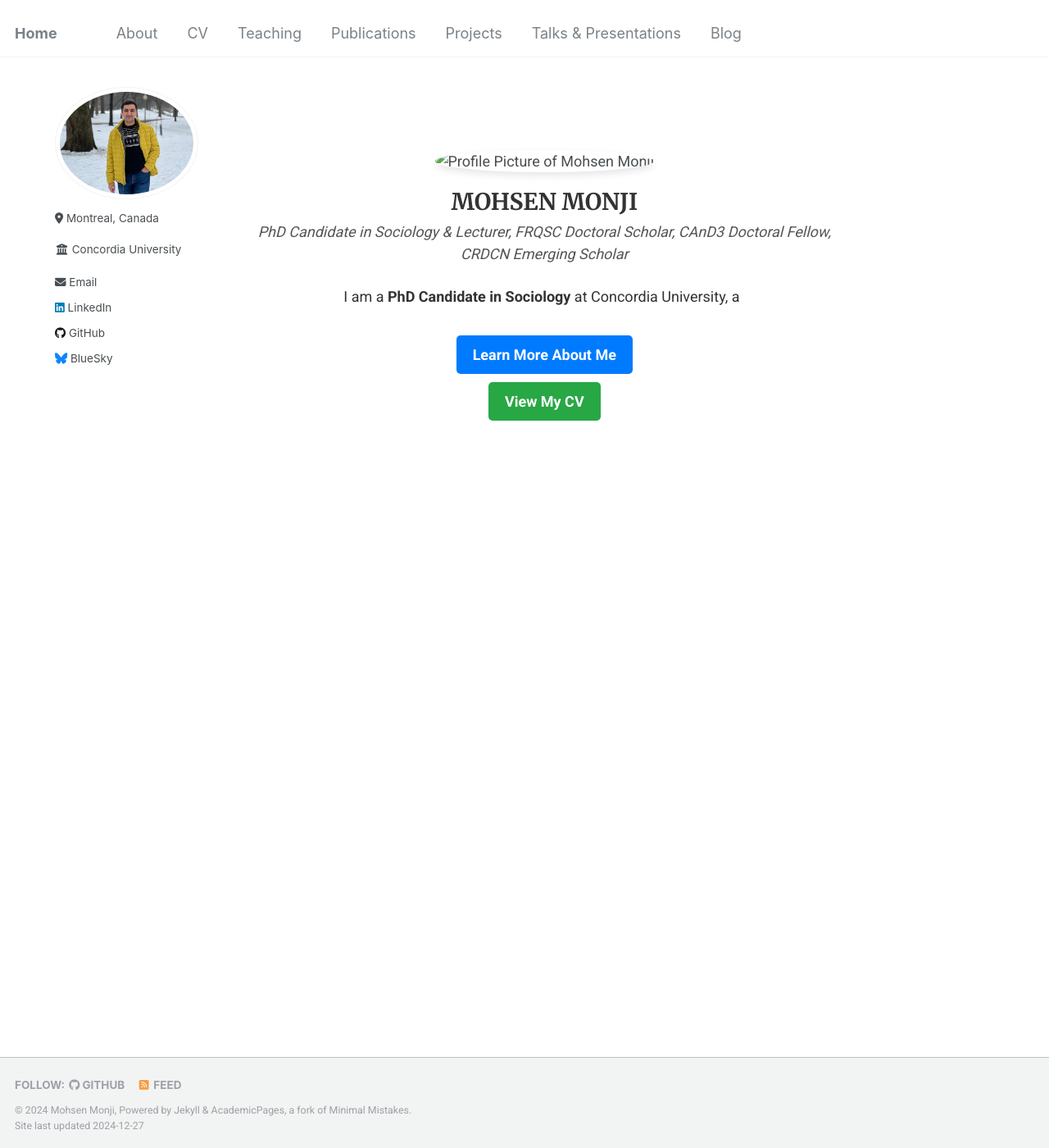
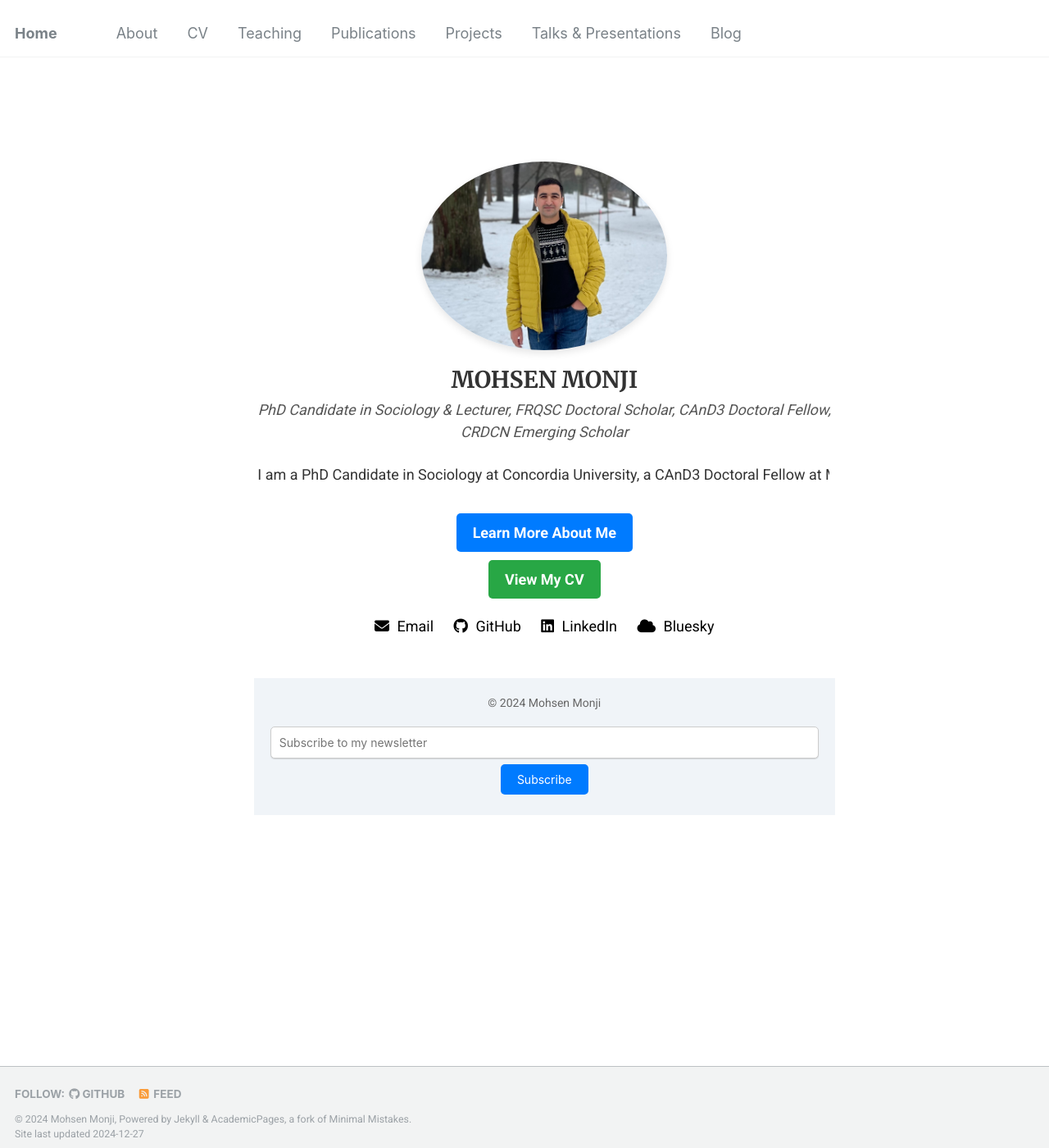
Before and after one commit to Mohsnmonji/mohsnmonji.github.io, a Jekyll site: the page built from _pages/front.md, in a window 1280 px wide and 1400 px high. Shown: the whole window at 82% size. Built offline with Jekyll 4.4.1, drawn with Linux system fonts in a browser that asks for light colours; our own code applies the rules of GitHub Pages for plain Markdown files.

Commit message:
Update front.md

```diff
--- a/_pages/front.md
+++ b/_pages/front.md
@@ -1,18 +1,25 @@
+---
+permalink: /
+title: ""
+seo_title: "Home"
+description: "Sociologist and Population Mental Health Researcher"
+author_profile: false
+hide_avatar: true
+---
+
 <style>
-  /* Container for the animated text */
-  .animated-text-container {
+  /* Style for the word-by-word animation */
+  .animated-text {
     display: inline-block;
-    text-align: center;
     overflow: hidden;
     white-space: nowrap;
     border-right: 2px solid #007bff;
+    animation: typing 4s steps(40, end), blink 0.5s step-end infinite;
     font-size: 18px;
-    font-weight: normal;
-    color: #333;
-    animation: typing 8s steps(60, end), blink 0.5s step-end infinite;
+    max-width: 100%; /* Ensure responsive text wrapping */
   }
 
-  /* Typing effect */
+  /* Typing animation */
   @keyframes typing {
     from {
       width: 0;
@@ -47,15 +54,39 @@
   </p>
 
   <!-- Animated Description -->
-  <div style="max-width: 700px; margin: 0 auto; line-height: 1.8;">
-    <div class="animated-text-container">
-      I am a <strong>PhD Candidate in Sociology</strong> at Concordia University, a <strong>CAnD3 Doctoral Fellow</strong> at McGill University, and a <strong>CRDCN Emerging Scholar</strong>. My research focuses on <strong>social determinants of mental health</strong> and disparities in outcomes among <strong>youth</strong> and <strong>young adults</strong>.
-    </div>
-  </div>
+  <p style="max-width: 700px; margin: 0 auto; color: #333; text-align: justify; line-height: 1.8;">
+    <span class="animated-text">
+      I am a PhD Candidate in Sociology at Concordia University, a CAnD3 Doctoral Fellow at McGill University, and a CRDCN Emerging Scholar. My research focuses on social determinants of mental health and disparities in outcomes among youth and young adults.
+    </span>
+  </p>
 
   <!-- Buttons -->
   <div style="margin-top: 20px;">
     <a href="/about-me/" style="display: inline-block; padding: 10px 20px; background-color: #007BFF; color: white; text-decoration: none; border-radius: 5px; font-weight: bold; margin-bottom: 10px;">Learn More About Me</a><br>
     <a href="/curriculum/" style="display: inline-block; padding: 10px 20px; background-color: #28A745; color: white; text-decoration: none; border-radius: 5px; font-weight: bold;">View My CV</a>
   </div>
+
+  <!-- Social Media Links -->
+  <p style="margin-top: 20px;">
+    <a href="mailto:mohsen.monji@concordia.ca" target="_blank" style="color: black; text-decoration: none; margin: 0 10px;">
+      <i class="fas fa-envelope" style="font-size: 18px; margin-right: 5px;"></i> Email
+    </a>
+    <a href="https://github.com/Mohsnmonji" target="_blank" style="color: black; text-decoration: none; margin: 0 10px;">
+      <i class="fab fa-github" style="font-size: 18px; margin-right: 5px; transition: color 0.3s;" onmouseover="this.style.color='#333'" onmouseout="this.style.color='black'"></i> GitHub
+    </a>
+    <a href="https://www.linkedin.com/in/mohsen-monji-0a3a37269" target="_blank" style="color: black; text-decoration: none; margin: 0 10px;">
+      <i class="fab fa-linkedin" style="font-size: 18px; margin-right: 5px; transition: color 0.3s;" onmouseover="this.style.color='#0077b5'" onmouseout="this.style.color='black'"></i> LinkedIn
+    </a>
+    <a href="https://bsky.app/profile/mohsenmonji.bsky.social" target="_blank" style="color: black; text-decoration: none; margin: 0 10px;">
+      <i class="fas fa-cloud" style="font-size: 18px; margin-right: 5px; transition: color 0.3s;" onmouseover="this.style.color='#17a2b8'" onmouseout="this.style.color='black'"></i> Bluesky
+    </a>
+  </p>
 </div>
+
+<footer style="margin-top: 50px; text-align: center; padding: 20px; background: #f0f4f8;">
+  <p style="font-size: 14px; color: #666;">© 2024 Mohsen Monji</p>
+  <form style="margin-top: 15px;">
+    <input type="email" placeholder="Subscribe to my newsletter" style="padding: 10px; font-size: 14px; border: 1px solid #ccc; border-radius: 5px;">
+    <button style="padding: 10px 20px; font-size: 14px; background-color: #007BFF; color: white; border: none; border-radius: 5px;">Subscribe</button>
+  </form>
+</footer>
```
